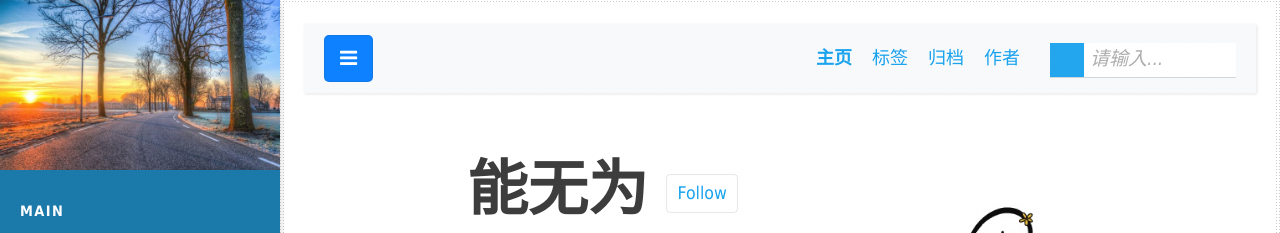
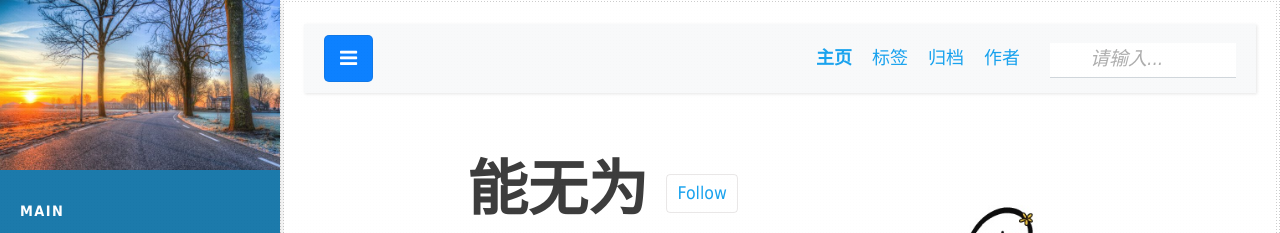
Before and after one commit to nengwuzhi/nengwuzhi.github.ioce, a Jekyll site: the page built from pages/author-author2.html, in a window 1280 px wide. Shown: the top 233 px of the page. Built offline with Jekyll 4.4.1, drawn with Linux system fonts in a browser that asks for light colours; nearby versions of some CDN libraries.

Commit message:
Update main.css

```diff
--- a/css/main.css
+++ b/css/main.css
@@ -11,9 +11,9 @@ button.submit {
     height: 34px;
     width: 34px;
     line-height: 10px;
-    background: #19a2ee;
+    background: none;
     border: none;
-    color: white;
+    color: #88b3ff;
     font-size: 1.3em;
     position: absolute;
     top: 2px;
```
